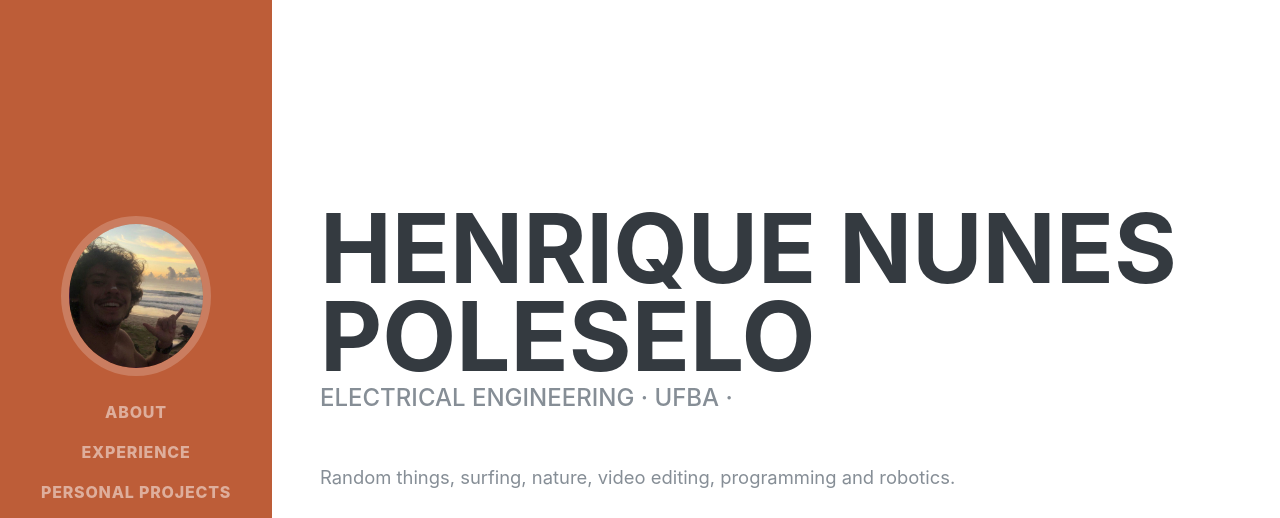
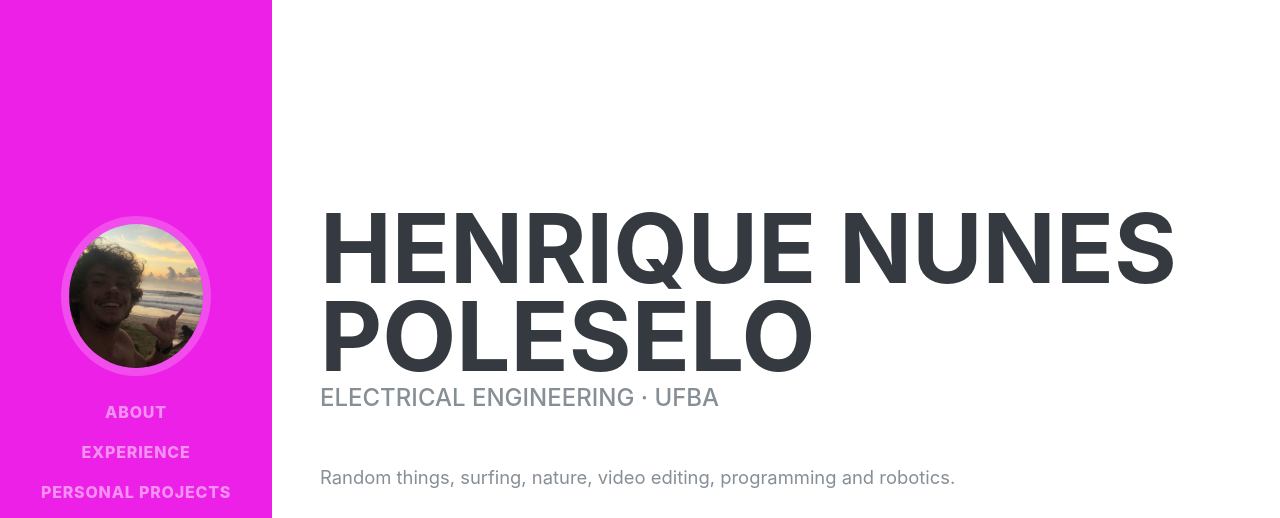
Before and after one commit to hpoleselo/JS, a plain HTML site: page index.html in a window 1280 px wide. Shown: the top 518 px of the page. Drawn offline with Linux system fonts and the light colour scheme; a script that the page names is missing; a web font is replaced by a local one.

Commit message:
Changed hover,bg colors

```diff
--- a/css/resume.css
+++ b/css/resume.css
@@ -90,7 +90,7 @@ p.lead {
 }
 
 #sideNav .navbar-toggler:focus {
-  outline-color: #d48a6e;
+  outline-color: #EE82EE;
 }
 
 @media (min-width: 992px) {
@@ -133,6 +133,7 @@ p.lead {
   }
 }
 
+/* !important eh um overhead de hierarquia do css, n eh uma boa pratica */
 section.resume-section {
   padding-top: 5rem !important;
   padding-bottom: 5rem !important;
@@ -160,7 +161,7 @@ section.resume-section .resume-item .resume-date {
 }
 
 .bg-primary {
-  background-color: #BD5D38 !important;
+  background-color: rgb(90, 23, 90) !important;
 }
 
 .text-primary {
--- a/index.html
+++ b/index.html
@@ -63,7 +63,7 @@
         <h1 class="mb-0">Henrique Nunes Poleselo
 
         </h1>
-        <div class="subheading mb-5">Electrical Engineering · UFBA ·
+        <div class="subheading mb-5">Electrical Engineering · UFBA
           <!-- <a href="mailto:name@email.com">hpoleselo@henrivis.xyz</a> -->
         </div>
         <p class="lead mb-5">Random things, surfing, nature, video editing, programming and robotics.</p>
```
Also changed, not shown: css/resume.min.css.
